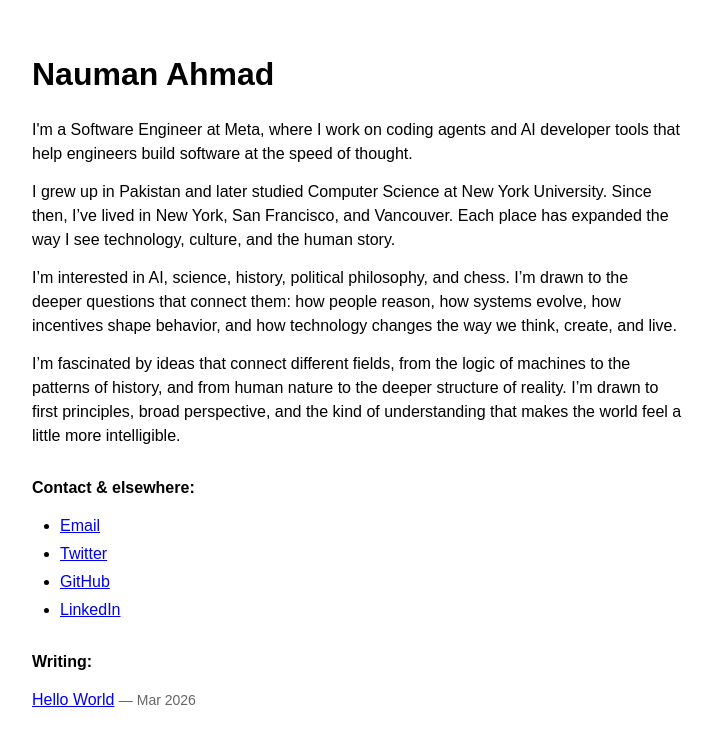
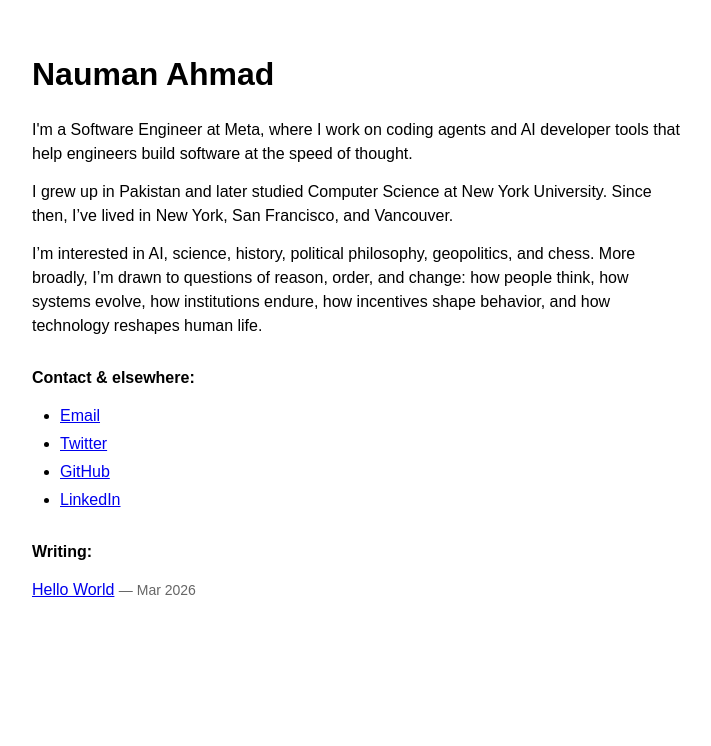
Before and after one commit to itsnauman/itsnauman.github.io, a Jekyll site: the page built from index.html, in a window 1280 px wide. Shown: the top 746 px of the page, without its empty margins (283-994 px from the left). Built offline with Jekyll 4.4.1, drawn with Linux system fonts in a browser that asks for light colours.

Commit message:
Revise personal introduction in index.html
Updated personal description to be more concise and focused.

```diff
--- a/index.html
+++ b/index.html
@@ -7,11 +7,9 @@ title: Nauman Ahmad
 
 <p>I'm a Software Engineer at Meta, where I work on coding agents and AI developer tools that help engineers build software at the speed of thought.</p>
 
-<p>I grew up in Pakistan and later studied Computer Science at New York University. Since then, I’ve lived in New York, San Francisco, and Vancouver. Each place has expanded the way I see technology, culture, and the human story.</p>
+<p>I grew up in Pakistan and later studied Computer Science at New York University. Since then, I’ve lived in New York, San Francisco, and Vancouver.</p>
 
-<p>I’m interested in AI, science, history, political philosophy, and chess. I’m drawn to the deeper questions that connect them: how people reason, how systems evolve, how incentives shape behavior, and how technology changes the way we think, create, and live.</p>
-
-<p>I’m fascinated by ideas that connect different fields, from the logic of machines to the patterns of history, and from human nature to the deeper structure of reality. I’m drawn to first principles, broad perspective, and the kind of understanding that makes the world feel a little more intelligible.</p>
+<p>I’m interested in AI, science, history, political philosophy, geopolitics, and chess. More broadly, I’m drawn to questions of reason, order, and change: how people think, how systems evolve, how institutions endure, how incentives shape behavior, and how technology reshapes human life.</p>
 
 <div class="section">
   <p><strong>Contact &amp; elsewhere:</strong></p>
```
